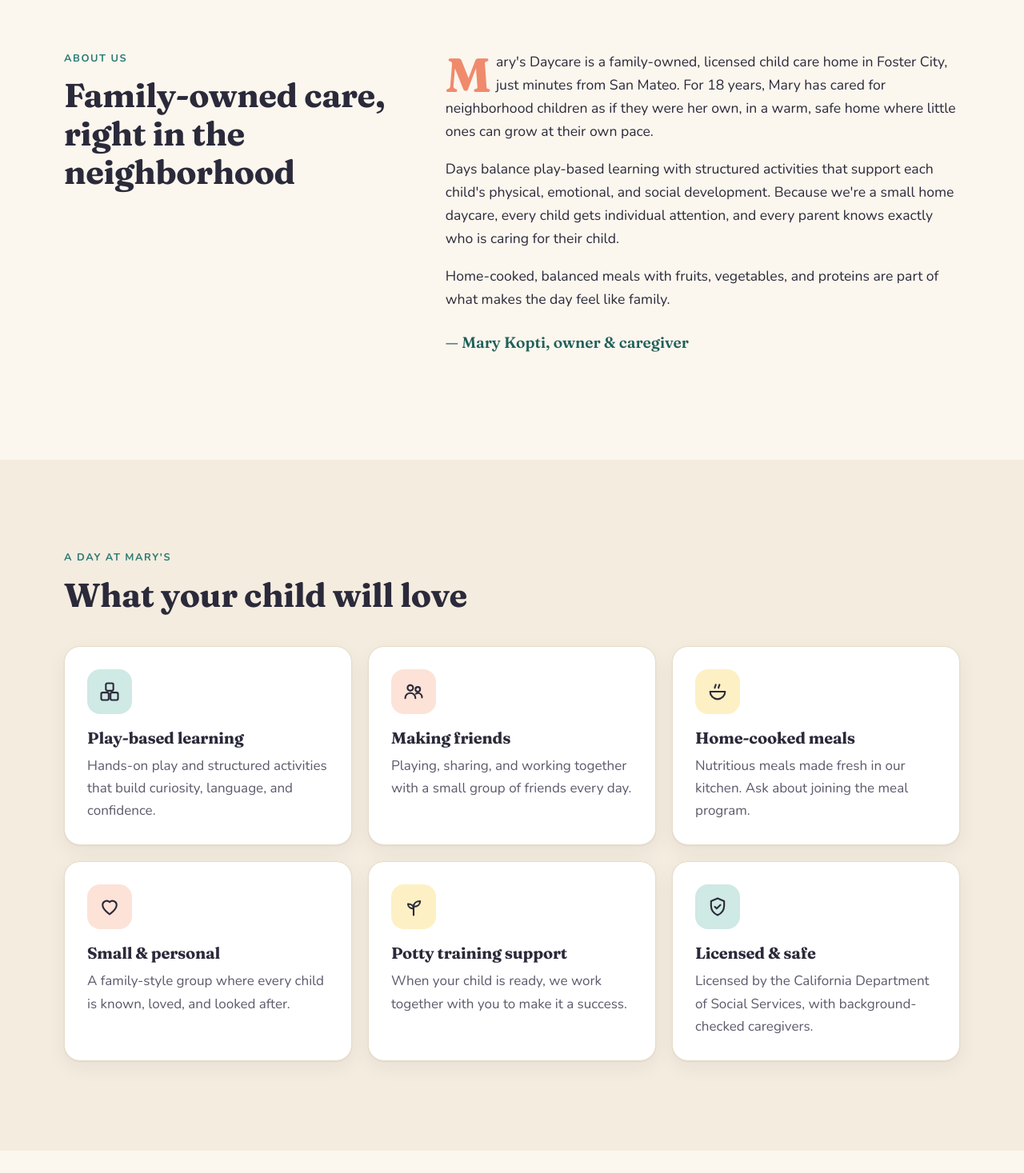
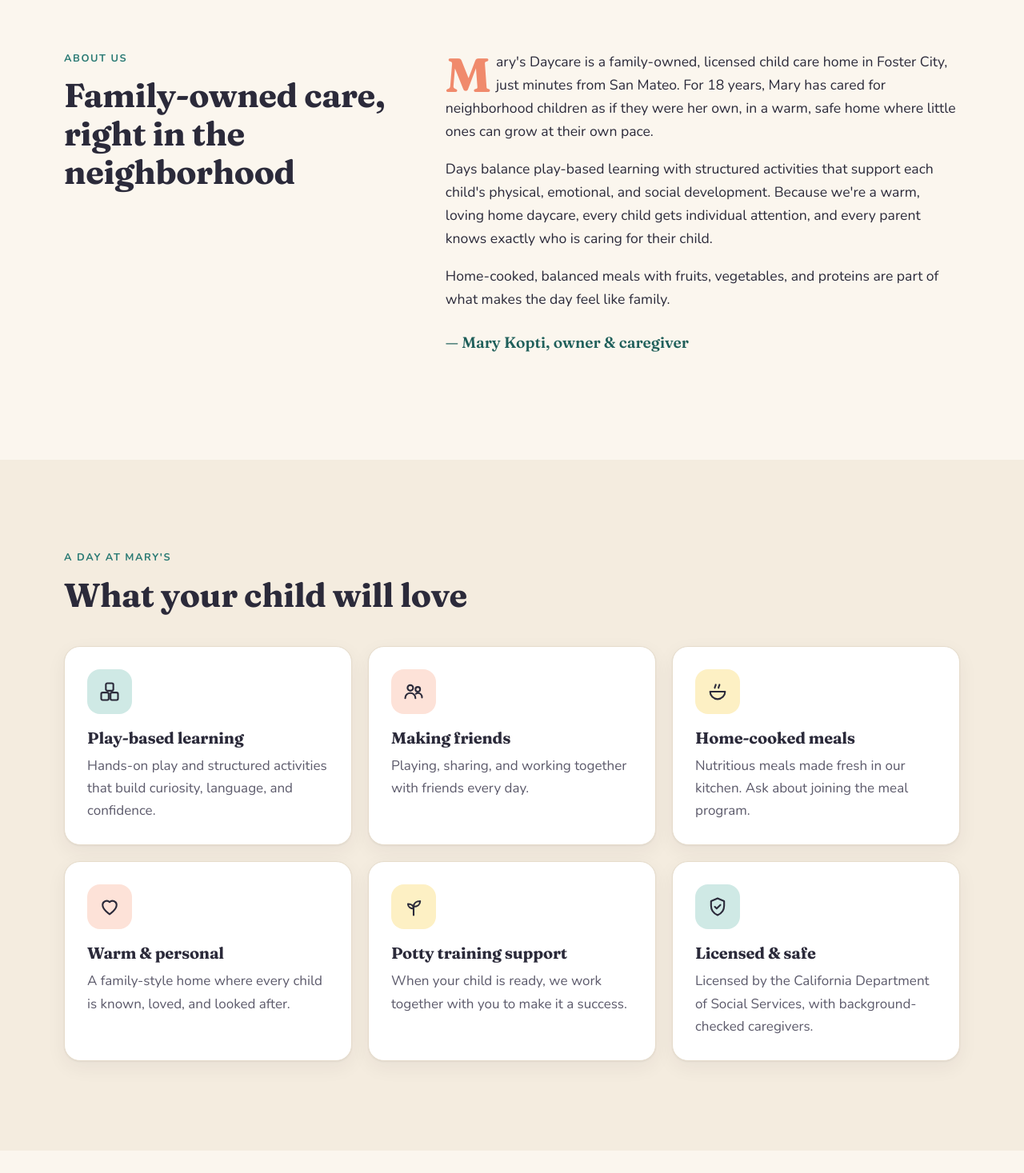
Before and after one commit to Alfredx48/marys-daycare, a React (Vite) app: page / in a window 1280 px wide. Shown: the part 870-2337 px from the top of the page at 80% size. Built offline with nearby package versions, Linux system fonts and the light colour scheme.

Commit message:
Reword copy to avoid describing the daycare as small

```diff
--- a/src/content.js
+++ b/src/content.js
@@ -39,7 +39,7 @@ export const hours = [
 
 export const aboutParagraphs = [
 	`Mary's Daycare is a family-owned, licensed child care home in Foster City, just minutes from San Mateo. For ${yearsOpen} years, Mary has cared for neighborhood children as if they were her own, in a warm, safe home where little ones can grow at their own pace.`,
-	"Days balance play-based learning with structured activities that support each child's physical, emotional, and social development. Because we're a small home daycare, every child gets individual attention, and every parent knows exactly who is caring for their child.",
+	"Days balance play-based learning with structured activities that support each child's physical, emotional, and social development. Because we're a warm, loving home daycare, every child gets individual attention, and every parent knows exactly who is caring for their child.",
 	"Home-cooked, balanced meals with fruits, vegetables, and proteins are part of what makes the day feel like family.",
 ];
 
@@ -52,7 +52,7 @@ export const highlights = [
 	{
 		icon: "friends",
 		title: "Making friends",
-		text: "Playing, sharing, and working together with a small group of friends every day.",
+		text: "Playing, sharing, and working together with friends every day.",
 	},
 	{
 		icon: "meal",
@@ -61,8 +61,8 @@ export const highlights = [
 	},
 	{
 		icon: "heart",
-		title: "Small & personal",
-		text: "A family-style group where every child is known, loved, and looked after.",
+		title: "Warm & personal",
+		text: "A family-style home where every child is known, loved, and looked after.",
 	},
 	{
 		icon: "sprout",
@@ -100,7 +100,7 @@ export const faqs = [
 	},
 	{
 		q: "What is a family child care home?",
-		a: "A family child care home provides licensed child care in the caregiver's own home for a small group of children. Many parents choose it for the smaller group, the consistent caregiver, and the warm, home-like setting.",
+		a: "A family child care home provides licensed child care in the caregiver's own home. Many parents choose it for the personal attention, the consistent caregiver, and the warm, home-like setting.",
 	},
 	{
 		q: "Do you provide meals?",
```
